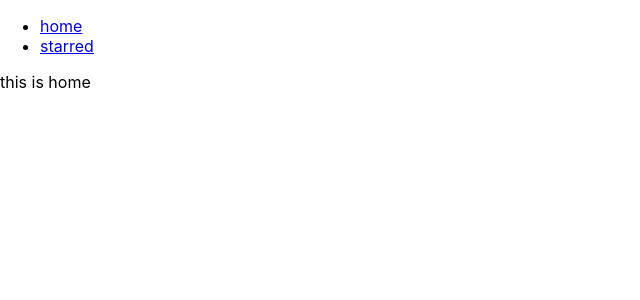
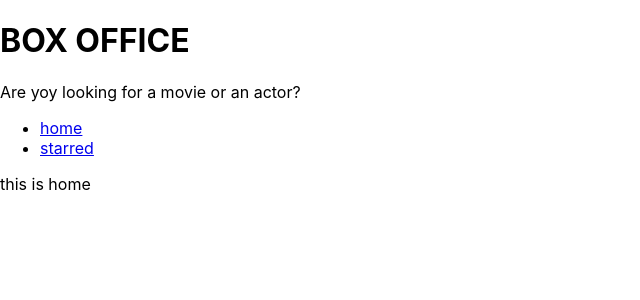
Before and after one commit to lucy-16/box-office, a React (Create React App) app: page / in a window 1280 px wide. Shown: the top 300 px of the page, without its empty margins (0-640 px from the left). Built offline with nearby package versions, Linux system fonts and the light colour scheme.

Commit message:
added layout management and created title

```diff
--- a/src/App.js
+++ b/src/App.js
@@ -1,15 +1,12 @@
 
 import React from 'react';
 import { Switch, Route } from 'react-router-dom';
-
-import Navs from './components/Navs';
 import Home from './pages/Home';
 import Starred from './pages/Starred';
 
 function App() {
   return (
-    <div>
-      <Navs />
+
 
       <Switch>
         <Route exact path="/">
@@ -24,7 +21,7 @@
           <div>Not found</div>
         </Route>
       </Switch>
-    </div>
+
   );
 }
 
--- /dev/null
+++ b/src/components/MainPageLayout.js
@@ -0,0 +1,15 @@
+import React from 'react'
+import Navs from './Navs'
+import Title from './Title'
+
+const MainPageLayout = ({children}) => {
+  return (
+    <div>
+        <Title title="BOX OFFICE" subtitle="Are yoy looking for a movie or an actor?" />
+        <Navs />
+        {children}
+    </div>
+  )
+}
+
+export default MainPageLayout
--- /dev/null
+++ b/src/components/Title.js
@@ -0,0 +1,12 @@
+import React from 'react'
+
+const Title = ({title,subtitle}) => {
+  return (
+    <div>
+        <h1>{title}</h1>
+        <p> {subtitle}</p>
+    </div>
+  )
+}
+
+export default Title
--- a/src/pages/Home.js
+++ b/src/pages/Home.js
@@ -1,8 +1,8 @@
-
 import React from 'react';
+import MainPageLayout from '../components/MainPageLayout';
 
 const Home = () => {
-  return <div>this is home</div>;
+  return <MainPageLayout>this is home</MainPageLayout>;
 };
 
 export default Home;
--- a/src/pages/Starred.js
+++ b/src/pages/Starred.js
@@ -1,8 +1,9 @@
 import React from 'react'
+import MainPageLayout from '../components/MainPageLayout'
 
 const Starred = () => {
   return (
-    <div> This is starred </div>
+    <MainPageLayout> this is starred </MainPageLayout>
   )
 
 
```
